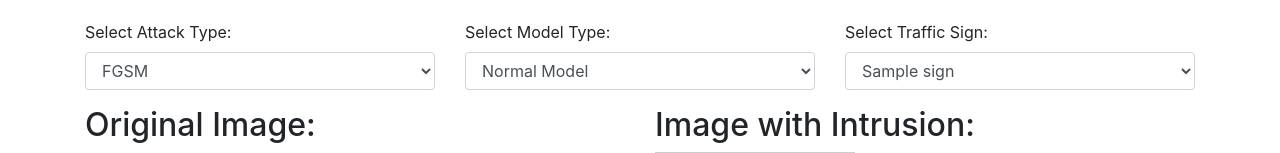
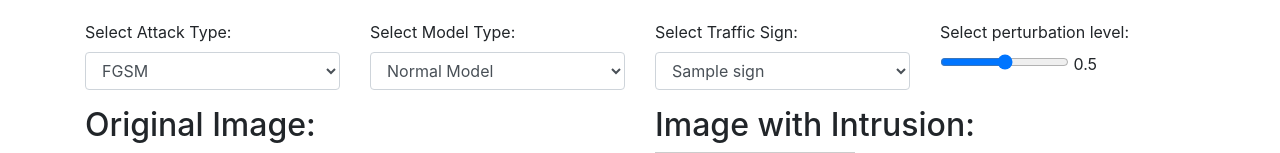
Before and after one commit to luigiPP93/FGSM-Road-Shield, a Flask app: template FGSM_SIFAI/templates/index.html in a window 1280 px wide. Shown: the part 96-249 px from the top of the page. Run offline with Flask 3, Linux system fonts and the light colour scheme; the template is opened without the code that fills it: most values are stand-ins (such as "Sample title", 1, 10 or a date in 2020); some libraries are stand-ins or nearby versions.

Commit message:
add dynamic value pertubation

```diff
--- a/FGSM_SIFAI/app.py
+++ b/FGSM_SIFAI/app.py
@@ -61,6 +61,9 @@ def applyIntrusion():
     if request.method == 'POST':
         model_type = request.form.get('modelType')
         image1 = request.files.get('image1')
+       # Ottieni il valore del livello di perturbazione come float
+        add_pertubation = float(request.form.get("add_pertubation", "0.1"))  # Usa "0.1" come default
+        print("Pertubation value: ", add_pertubation)
 
         filename = image1.filename
         adversarial_filename = "adversarial_" + filename
@@ -83,7 +86,7 @@ def applyIntrusion():
         print(etichetta_one_hot)
 
         perturbations = fgsm.adversarial_pattern(img.reshape((1, img_rows, img_cols, channels)), etichetta_one_hot, model).numpy()
-        adversarial = img + perturbations * 0.1
+        adversarial = img + perturbations * add_pertubation
 
         # Salva l'immagine
         plt.figure()
--- a/FGSM_SIFAI/templates/index.html
+++ b/FGSM_SIFAI/templates/index.html
@@ -21,27 +21,32 @@
         <div class="container">
             <!-- Prima riga per i tre input -->
             <div class="row mb-3">
-                <div class="col-md-4">
+                <div class="col-md-3">
                     <label for="attack-type" class="form-label">Select Attack Type:</label>
                     <select id="attack-type" class="form-control">
                         <option value="FGSM">FGSM</option>
                         <option value="Adversarial Patch Attack">Adversarial Patch Attack</option>
                     </select>
                 </div>
-                <div class="col-md-4">
+                <div class="col-md-3">
                     <label for="model-type" class="form-label">Select Model Type:</label>
                     <select id="model-type" class="form-control">
                         <option value="normal">Normal Model</option>
                         <option value="modified">Modified Model</option>
                     </select>
                 </div>
-                <div class="col-md-4">
+                <div class="col-md-3">
                     <label for="signs" class="form-label" >Select Traffic Sign:</label>
                     <select id="signs" name="signs" class="form-control">
                         {% for sign in list_signs %}
                         <option value="{{ loop.index0 }}">{{ sign }}</option>
                         {% endfor %}
                     </select>
+                </div>
+                <div class="col-md-3">
+                    <label for="perturbation-level" class="form-label">Select perturbation level:</label>
+                    <input type="range" class="form-range" id="range" min="0" max="1" step="0.01" value="0.5">
+                    <span id="range-value">0.5</span>
                 </div>
             </div>
 
@@ -76,6 +81,9 @@
         <p>Created with HTML and CSS</p>
     </footer>
     <script>
+        document.getElementById("range").oninput = function() {
+        document.getElementById("range-value").innerHTML = this.value;
+        }
 
         function previewImage(inputId, previewId) {
             var preview = document.getElementById(previewId);
@@ -100,11 +108,13 @@
             var label = document.getElementById("signs").value;
             var formData = new FormData();
             var signIndex = document.getElementById("signs").value;
+            var perturbation =  document.getElementById("range").value;
 
             formData.append("signIndex", signIndex);
             formData.append("modelType", modelType);
             formData.append("label", label);
             formData.append("image1", document.getElementById("image1").files[0]);
+            formData.append("add_pertubation", perturbation)
 
             fetch('/applyIntrusion', {
                 method: 'POST',
```
